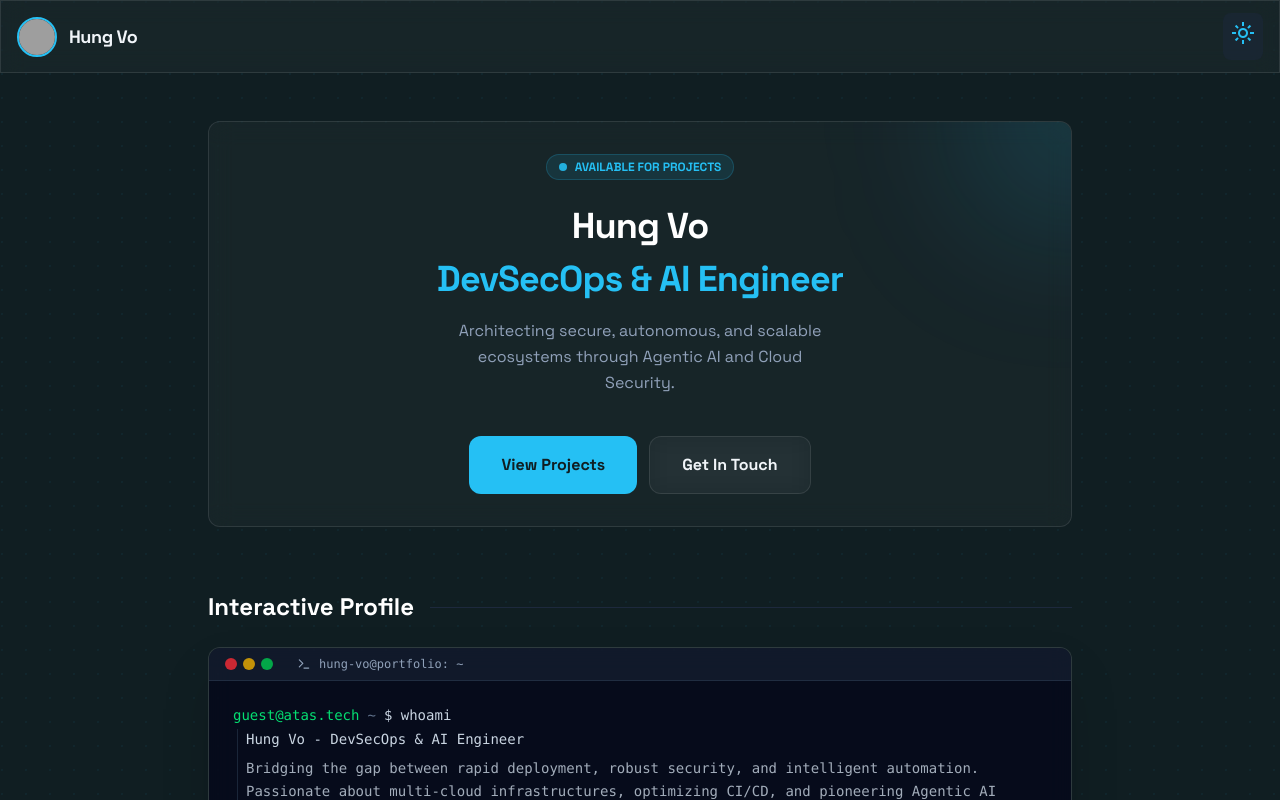
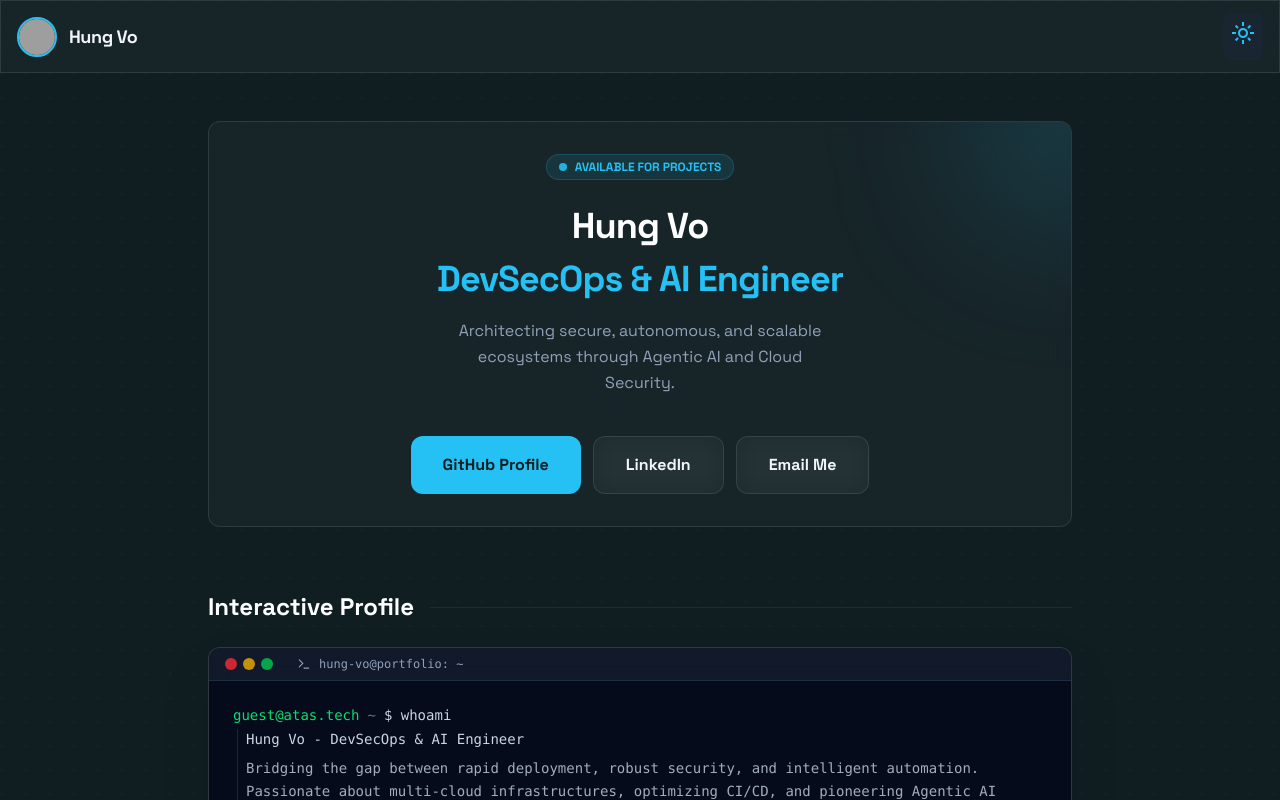
Before and after one commit to tuthan/portfolio, a React (Vite) app: page / in a window 1280 px wide. Shown: the top 800 px of the page. Built offline with nearby package versions, Linux system fonts and the light colour scheme; grey boxes are pictures that could not be loaded.

Commit message:
feat: add linkedin profile links to hero section and terminal

```diff
--- a/src/App.tsx
+++ b/src/App.tsx
@@ -53,15 +53,23 @@ function App() {
                 href="https://github.com/tuthan"
                 target="_blank"
                 rel="noopener noreferrer"
-                className="bg-primary hover:bg-primary/90 text-background-light dark:text-background-dark font-bold py-4 sm:px-8 rounded-xl transition-all flex items-center justify-center"
+                className="bg-primary hover:bg-primary/90 text-background-light dark:text-background-dark font-bold py-4 sm:px-8 rounded-xl transition-all flex items-center justify-center gap-2"
               >
-                View Projects
+                GitHub Profile
+              </a>
+              <a
+                href="https://www.linkedin.com/in/hungvotrung/"
+                target="_blank"
+                rel="noopener noreferrer"
+                className="glass text-slate-900 dark:text-slate-100 font-bold py-4 sm:px-8 rounded-xl hover:bg-black/5 dark:hover:bg-white/5 transition-all flex items-center justify-center gap-2"
+              >
+                LinkedIn
               </a>
               <a
                 href="mailto:hung@atas.tech"
-                className="glass text-slate-900 dark:text-slate-100 font-bold py-4 sm:px-8 rounded-xl hover:bg-black/5 dark:hover:bg-white/5 transition-all flex items-center justify-center"
+                className="glass text-slate-900 dark:text-slate-100 font-bold py-4 sm:px-8 rounded-xl hover:bg-black/5 dark:hover:bg-white/5 transition-all flex items-center justify-center gap-2"
               >
-                Get In Touch
+                Email Me
               </a>
             </div>
           </div>
--- a/src/TerminalAbout.tsx
+++ b/src/TerminalAbout.tsx
@@ -61,7 +61,12 @@ export default function TerminalAbout() {
         )
         break
       case 'contact':
-        output = <div className="text-slate-300">Email: <a href="mailto:hung@atas.tech" className="text-primary hover:underline">hung@atas.tech</a></div>
+        output = (
+          <div className="text-slate-300 space-y-1">
+            <div>Email: <a href="mailto:hung@atas.tech" className="text-primary hover:underline">hung@atas.tech</a></div>
+            <div>LinkedIn: <a href="https://www.linkedin.com/in/hungvotrung/" target="_blank" rel="noopener noreferrer" className="text-primary hover:underline">/in/hungvotrung</a></div>
+          </div>
+        )
         break
       case 'clear':
         setHistory([])
```
